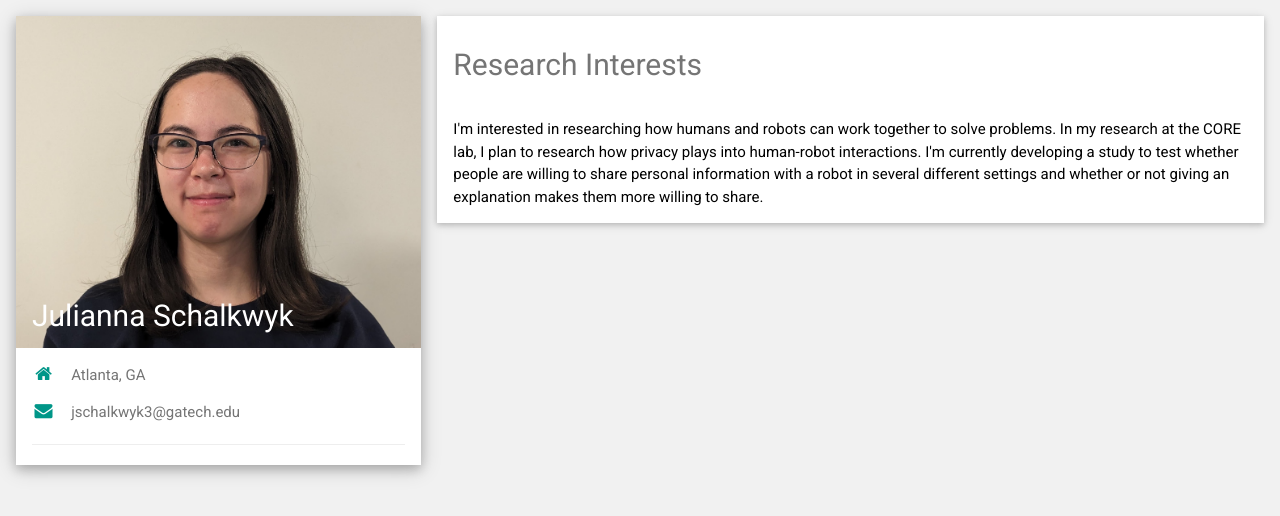
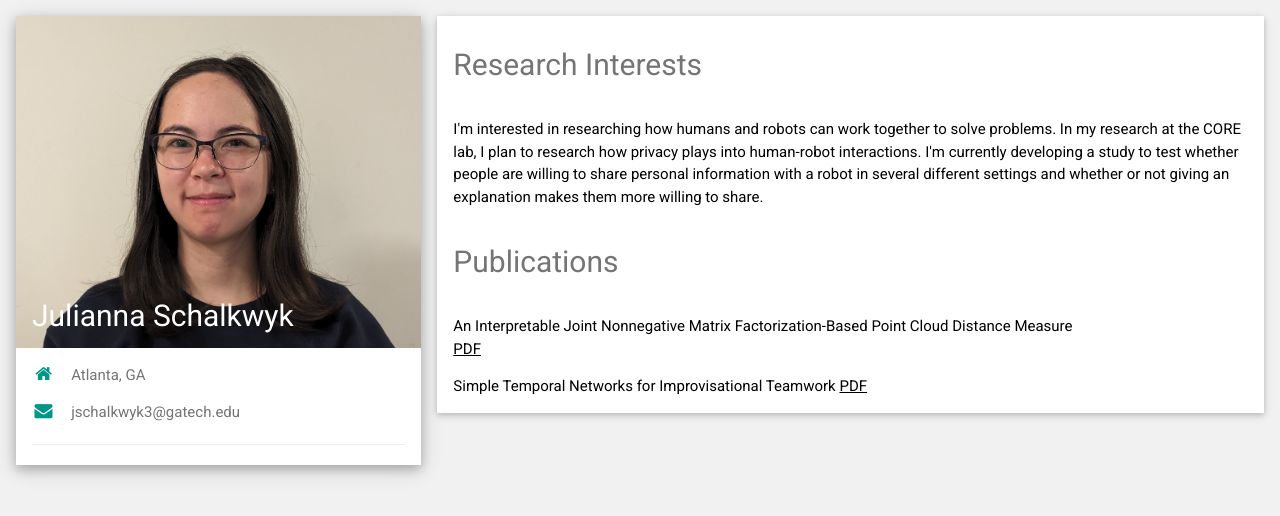
Before and after one commit to jschalkwyk/jschalkwyk.github.io, a plain HTML site: page index.html in a window 1280 px wide. Drawn offline with nearby package versions, Linux system fonts and the light colour scheme.

Commit message:
Added Papers

```diff
--- a/index.html
+++ b/index.html
@@ -51,6 +51,14 @@ html,body,h1,h2,h3,h4,h5,h6 {font-family: "Roboto", sans-serif}
                     an explanation makes them more willing to share.
                 </p>
 
+            <h2 class="w3-text-grey w3-padding-16">Publications</h2>
+                <p>An Interpretable Joint Nonnegative Matrix Factorization-Based Point Cloud Distance Measure <br>
+                    <i class="glyphicon glyphicon-file"></i><a href="https://ieeexplore.ieee.org/stamp/stamp.jsp?arnumber=10089765&casa_token=ZXsyWDcLbNIAAAAA:MRQMq1o9fy6rG1_WNHrTK32OSNGB5-PS9LI1H2TS_f62_vaDWaTjPaLFXj0gmP-VPX9IozI11w">PDF</a>
+                </p>
+                <p>Simple Temporal Networks for Improvisational Teamwork
+                    <i class="glyphicon glyphicon-file"></i><a href="https://ojs.aaai.org/index.php/ICAPS/article/view/19809/19568">PDF</a>
+                </p>
+
         </div>
         <!-- <div class="w3-container w3-card w3-white">
             <h2 class="w3-text-grey w3-padding-16"><i class="fa fa-certificate fa-fw w3-margin-right w3-xxlarge w3-text-teal"></i>Education</h2>
```
